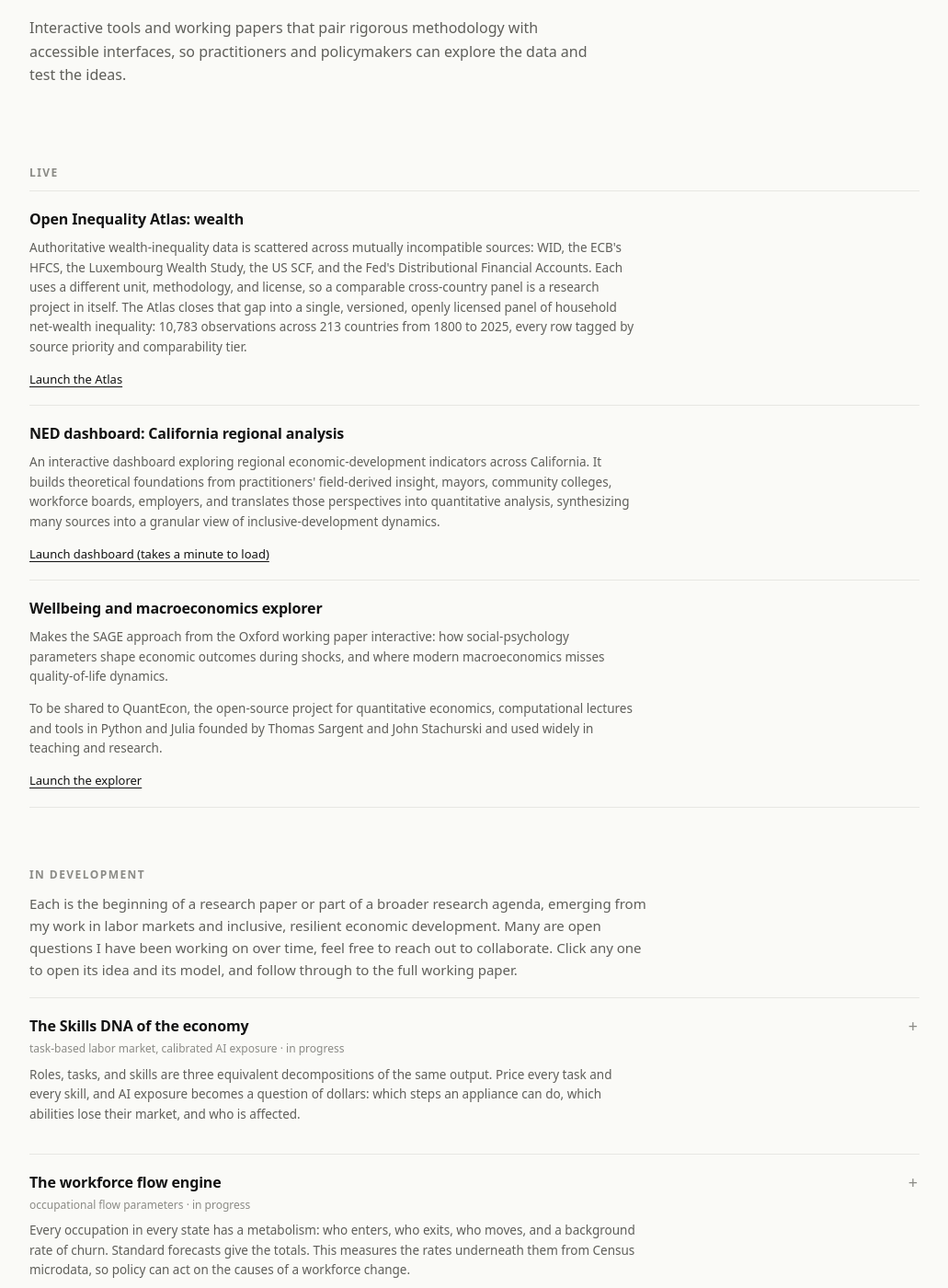
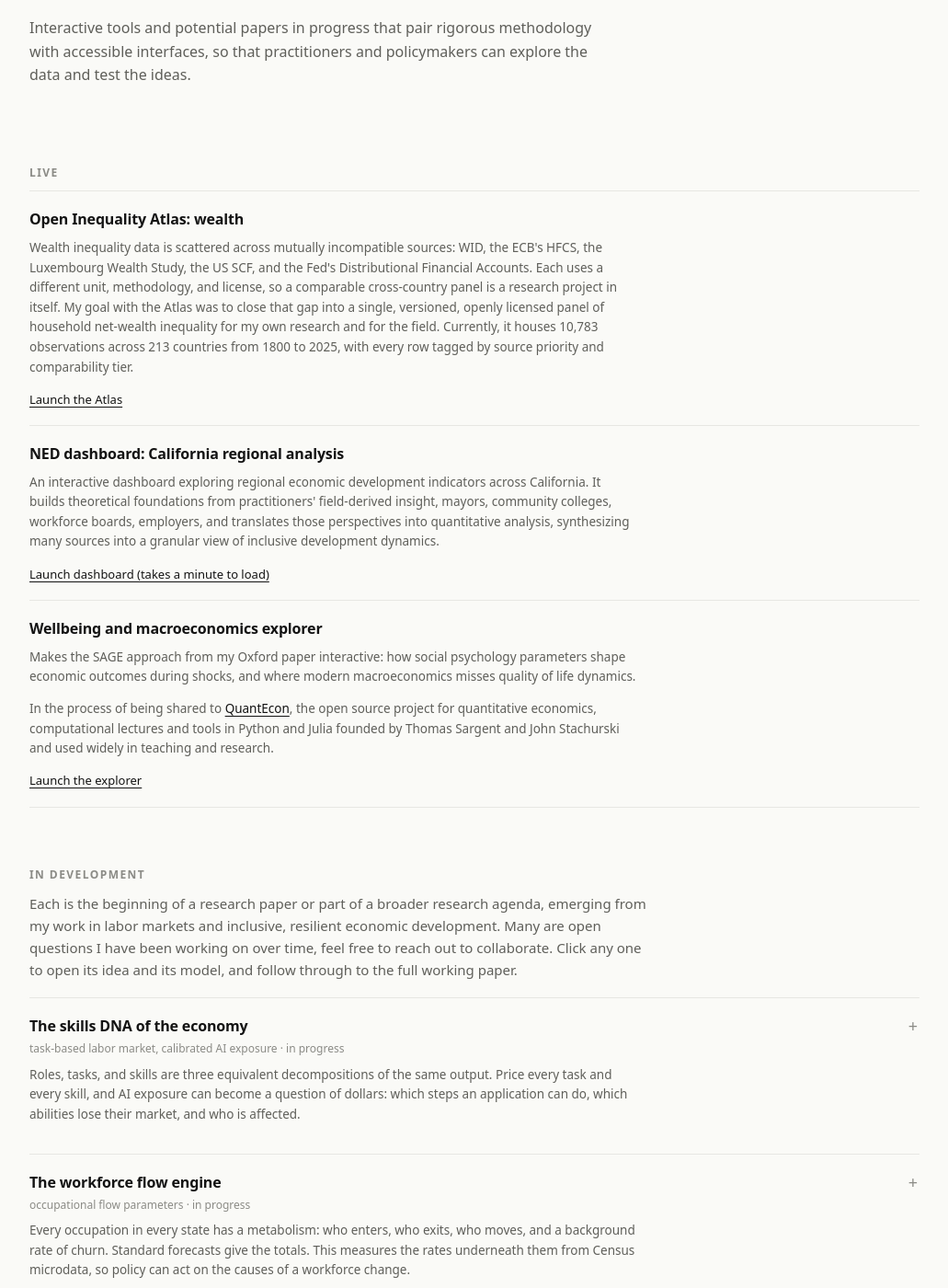
Before and after one commit to conway1521/conway1521.github.io, a Jekyll site: the page built from applied.html, in a window 1280 px wide and 1400 px high, scrolled down 219 px. Shown: the whole window at 92% size, without its empty margins (124-1155 px from the left). Built offline with Jekyll 4.4.1, drawn with Linux system fonts in a browser that asks for light colours; some of the changed text lies outside the part shown.

Commit message:
Update applied.html

```diff
--- a/applied.html
+++ b/applied.html
@@ -13,7 +13,7 @@
   <header class="masthead">
     <span class="eyebrow">Applied</span>
     <h1 class="display">Applications from my work and research</h1>
-    <p class="lede">Interactive tools and working papers that pair rigorous methodology with accessible interfaces, so practitioners and policymakers can explore the data and test the ideas.</p>
+    <p class="lede">Interactive tools and potential papers in progress that pair rigorous methodology with accessible interfaces, so that practitioners and policymakers can explore the data and test the ideas.</p>
   </header>
 
   <section class="sec">
@@ -21,18 +21,18 @@
     <div class="agenda">
       <div class="agenda-card agenda-card--static">
         <div class="agenda-card__title">Open Inequality Atlas: wealth</div>
-        <p class="agenda-card__abstract">Authoritative wealth-inequality data is scattered across mutually incompatible sources: WID, the ECB's HFCS, the Luxembourg Wealth Study, the US SCF, and the Fed's Distributional Financial Accounts. Each uses a different unit, methodology, and license, so a comparable cross-country panel is a research project in itself. The Atlas closes that gap into a single, versioned, openly licensed panel of household net-wealth inequality: 10,783 observations across 213 countries from 1800 to 2025, every row tagged by source priority and comparability tier.</p>
+        <p class="agenda-card__abstract">Wealth inequality data is scattered across mutually incompatible sources: WID, the ECB's HFCS, the Luxembourg Wealth Study, the US SCF, and the Fed's Distributional Financial Accounts. Each uses a different unit, methodology, and license, so a comparable cross-country panel is a research project in itself. My goal with the Atlas was to close that gap into a single, versioned, openly licensed panel of household net-wealth inequality for my own research and for the field. Currently, it houses 10,783 observations across 213 countries from 1800 to 2025, with every row tagged by source priority and comparability tier.</p>
         <div class="agenda-card__links"><a href="https://conway1521.github.io/open-inequality-atlas/" target="_blank" rel="noopener">Launch the Atlas</a></div>
       </div>
       <div class="agenda-card agenda-card--static">
         <div class="agenda-card__title">NED dashboard: California regional analysis</div>
-        <p class="agenda-card__abstract">An interactive dashboard exploring regional economic-development indicators across California. It builds theoretical foundations from practitioners' field-derived insight, mayors, community colleges, workforce boards, employers, and translates those perspectives into quantitative analysis, synthesizing many sources into a granular view of inclusive-development dynamics.</p>
+        <p class="agenda-card__abstract">An interactive dashboard exploring regional economic development indicators across California. It builds theoretical foundations from practitioners' field-derived insight, mayors, community colleges, workforce boards, employers, and translates those perspectives into quantitative analysis, synthesizing many sources into a granular view of inclusive development dynamics.</p>
         <div class="agenda-card__links"><a href="https://ned-dashboard.onrender.com" target="_blank" rel="noopener">Launch dashboard (takes a minute to load)</a></div>
       </div>
       <div class="agenda-card agenda-card--static">
         <div class="agenda-card__title">Wellbeing and macroeconomics explorer</div>
-        <p class="agenda-card__abstract">Makes the SAGE approach from the Oxford working paper interactive: how social-psychology parameters shape economic outcomes during shocks, and where modern macroeconomics misses quality-of-life dynamics.</p>
-        <p class="agenda-card__abstract">To be shared to QuantEcon, the open-source project for quantitative economics, computational lectures and tools in Python and Julia founded by Thomas Sargent and John Stachurski and used widely in teaching and research.</p>
+        <p class="agenda-card__abstract">Makes the SAGE approach from my Oxford paper interactive: how social psychology parameters shape economic outcomes during shocks, and where modern macroeconomics misses quality of life dynamics.</p>
+        <p class="agenda-card__abstract">In the process of being shared to <a href="https://quantecon.org" target="_blank" rel="noopener">QuantEcon</a>, the open source project for quantitative economics, computational lectures and tools in Python and Julia founded by Thomas Sargent and John Stachurski and used widely in teaching and research.</p>
         <div class="agenda-card__links"><a href="https://conway1521.github.io/sage_macro/" target="_blank" rel="noopener">Launch the explorer</a></div>
       </div>
     </div>
@@ -45,9 +45,9 @@
 
       <details class="agenda-card">
         <summary>
-          <div class="agenda-card__title">The Skills DNA of the economy</div>
+          <div class="agenda-card__title">The skills DNA of the economy</div>
           <div class="agenda-card__meta">task-based labor market, calibrated AI exposure &middot; in progress</div>
-          <p class="agenda-card__abstract">Roles, tasks, and skills are three equivalent decompositions of the same output. Price every task and every skill, and AI exposure becomes a question of dollars: which steps an appliance can do, which abilities lose their market, and who is affected.</p>
+          <p class="agenda-card__abstract">Roles, tasks, and skills are three equivalent decompositions of the same output. Price every task and every skill, and AI exposure can become a question of dollars: which steps an application can do, which abilities lose their market, and who is affected.</p>
         </summary>
         <div class="agenda-card__body">
           <div class="agenda-card__sub">The idea</div>
@@ -73,7 +73,7 @@
           <div class="agenda-card__sub">The model</div>
           <div class="math-block">
             <p style="margin:0;">$$\text{Stock}_{t+1} = \text{Stock}_{t} + \text{Entrants} + \text{In-migrants} - \text{Exits} - \text{Out-migrants} + \text{Residual churn}$$</p>
-            <p style="margin:8px 0 0;">A cohort-component identity on ACS repeated cross-sections. Migration is observed directly. Entry and exit are estimated from age-band dynamics and validated against external records.</p>
+            <p style="margin:8px 0 0;">A cohort-component identity on ACS repeated cross-sections. Migration is observed directly, and entry and exit are estimated from age-band dynamics and validated against external records.</p>
           </div>
           <div class="agenda-card__links"><a href="{{ '/working-papers/flows-engine' | relative_url }}">Read the full working paper &rarr;</a></div>
         </div>
@@ -100,7 +100,7 @@
         <summary>
           <div class="agenda-card__title">Do skills predict moves?</div>
           <div class="agenda-card__meta">occupational mobility &middot; in progress</div>
-          <p class="agenda-card__abstract">Skill-similarity scores are used as if they were evidence that workers move. They are a hypothesis about feasibility. This tests whether workers actually move in proportion to similarity, once size, wages, and geography are held constant.</p>
+          <p class="agenda-card__abstract">Skill-similarity scores are used as if they were evidence that workers move. In other words, they are a hypothesis about feasibility. This tests whether workers actually move in proportion to similarity, once size, wages, and geography are held constant.</p>
         </summary>
         <div class="agenda-card__body">
           <div class="agenda-card__sub">The idea</div>
@@ -133,23 +133,23 @@
       <div class="wp-stack__head">More working papers, earlier stage</div>
       <a class="wp-item" href="{{ '/working-papers/occupation-coding' | relative_url }}">
         <span class="wp-item__title">Occupational coding at the 8-digit frontier</span>
-        <span class="wp-item__desc">Retrieval has a ceiling classification clears, and more trainable capacity only overfits.</span>
+        <span class="wp-item__desc">Title retrieval has a ceiling that classification is able to overcome, and more trainable material only leads to overfitting.</span>
       </a>
       <a class="wp-item" href="{{ '/working-papers/role-taxonomy' | relative_url }}">
         <span class="wp-item__title">A role taxonomy anchored to the federal codes</span>
-        <span class="wp-item__desc">3,939 roles nested inside the federal codes, validated against the official 8-digit splits.</span>
+        <span class="wp-item__desc">3,939 roles nested inside federal codes checked against the official 8-digit federal taxonomy.</span>
       </a>
       <a class="wp-item" href="{{ '/working-papers/exposure-measures' | relative_url }}">
         <span class="wp-item__title">Does the choice of AI-exposure measure matter?</span>
-        <span class="wp-item__desc">Six measures, held constant except the measure, agree at the tails and split in the middle.</span>
+        <span class="wp-item__desc">Six measures, held constant except the measure, agree for extremes but disagree for measurements in the middle.</span>
       </a>
       <a class="wp-item" href="{{ '/working-papers/vacancy-measurement' | relative_url }}">
         <span class="wp-item__title">What does a vacancy measure?</span>
-        <span class="wp-item__desc">Three measurement objects reconciled, with a new stale-inventory diagnostic.</span>
+        <span class="wp-item__desc">Three measurement objects reconciled to form a new diagnostic.</span>
       </a>
       <a class="wp-item" href="{{ '/working-papers/shortage-arithmetic' | relative_url }}">
         <span class="wp-item__title">Shortage arithmetic</span>
-        <span class="wp-item__desc">Substitution across near occupations deflates headline gaps by 15 to 20 percent.</span>
+        <span class="wp-item__desc">Substitution across near occupations lowers overall gaps by 15 to 20 percent.</span>
       </a>
       <a class="wp-item" href="{{ '/working-papers/facility-demand' | relative_url }}">
         <span class="wp-item__title">Workforce demand from a press release</span>
@@ -157,11 +157,11 @@
       </a>
       <a class="wp-item" href="{{ '/working-papers/beige-book' | relative_url }}">
         <span class="wp-item__title">Reading the Beige Book with LLMs</span>
-        <span class="wp-item__desc">Structured labor sentiment from forty years of Fed reports, at thirteen cents a release.</span>
+        <span class="wp-item__desc">Structured labor sentiment from forty years of Fed reports as a way to discern market signals for regions, industries, sectors, and occupations.</span>
       </a>
       <a class="wp-item" href="{{ '/working-papers/panel-synthesis' | relative_url }}">
         <span class="wp-item__title">From employer panels to regional workforce stocks</span>
-        <span class="wp-item__desc">Fusing an employer panel with public benchmarks to reconstruct a region's workforce.</span>
+        <span class="wp-item__desc">Leveraging an employer's workforce panel with public benchmarks to reconstruct a region's workforce, particularly in remote and under-measured regions.</span>
       </a>
     </div>
   </section>
```
